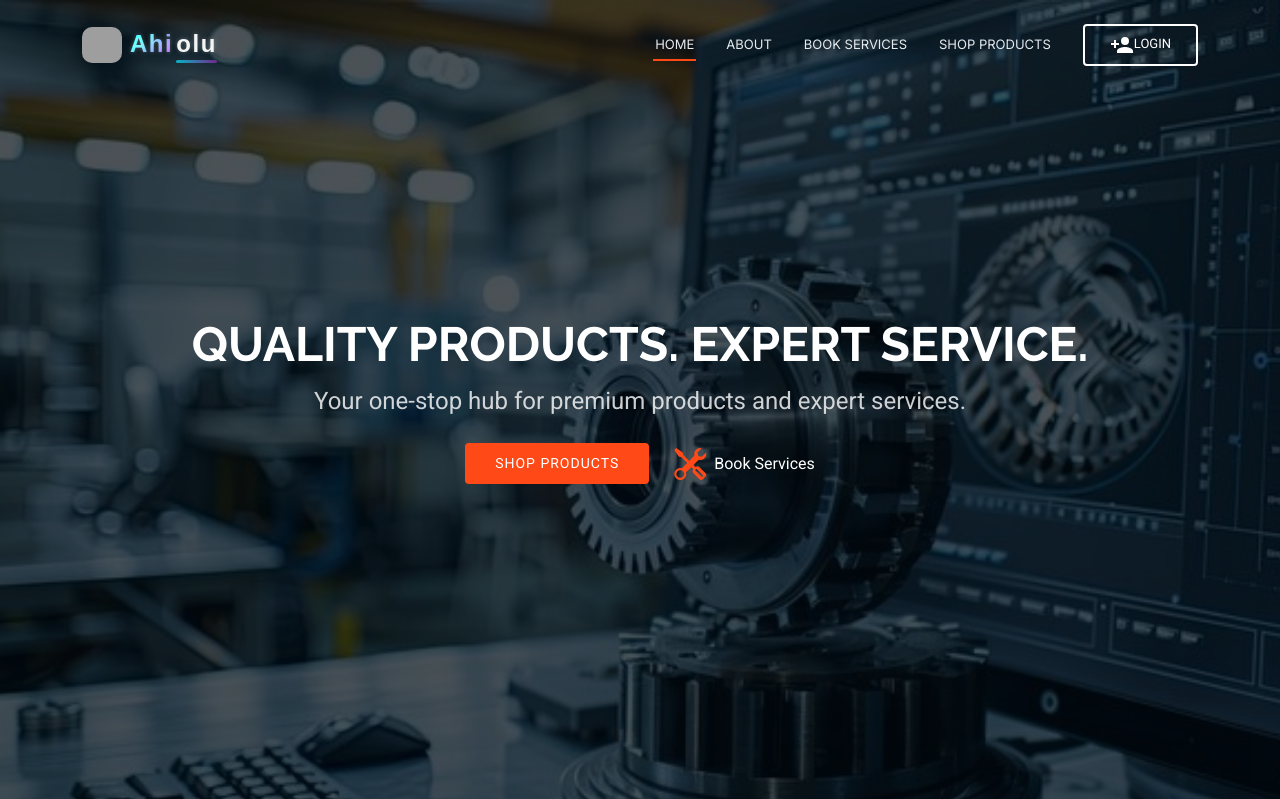
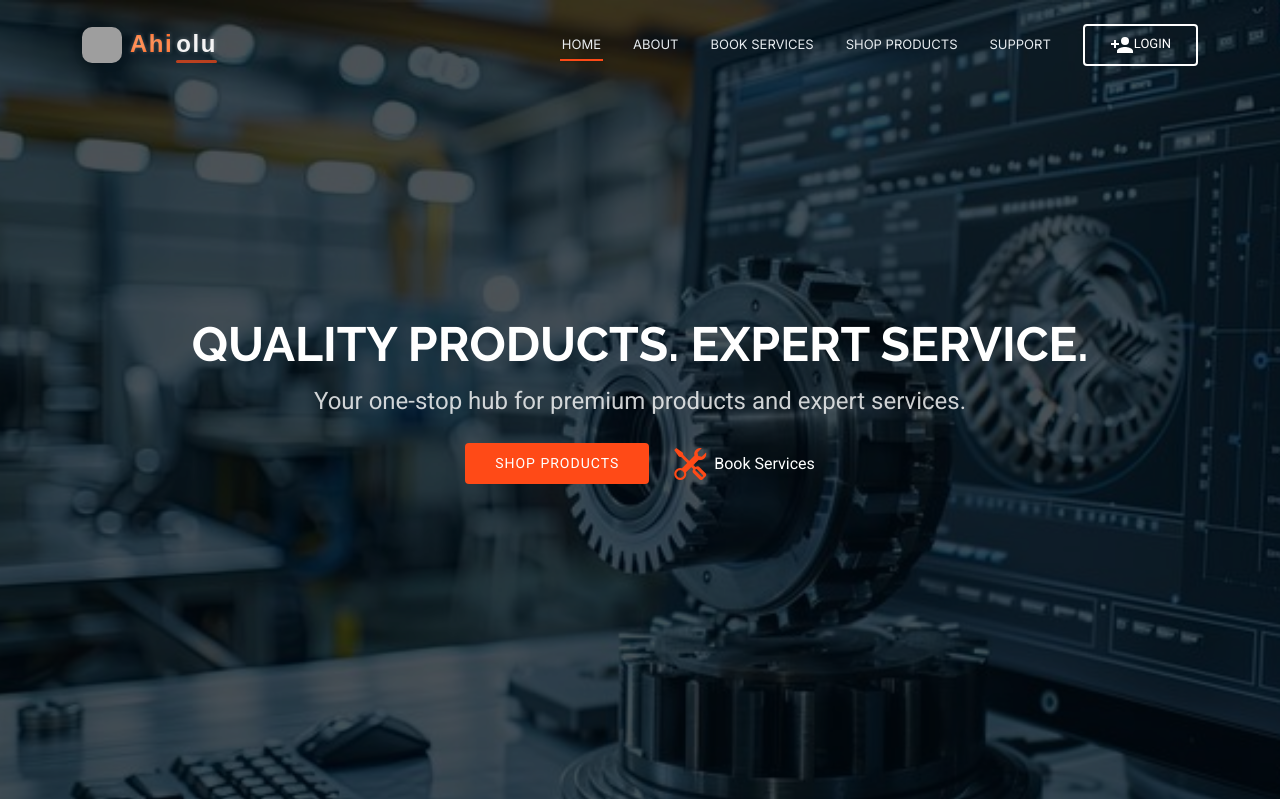
Before and after one commit to AlphaGL/Ahiolu, a Django app: page / in a window 1280 px wide. Shown: the top 799 px of the page. Run offline with Django 5.2, Linux system fonts and the light colour scheme; data comes from the database, SQL or seed files in the repository; some libraries are stand-ins or nearby versions; grey boxes are pictures that could not be loaded.

Commit message:
logo color and support

```diff
--- a/main/templates/main/base.html
+++ b/main/templates/main/base.html
@@ -81,7 +81,7 @@
         }
 
         .sitename .g {
-          background: linear-gradient(135deg, #00eaff, #9c27b0);
+          background: #ff4a17;
           -webkit-background-clip: text;
           -webkit-text-fill-color: transparent;
           font-size: 1.5rem;
@@ -100,7 +100,7 @@
           bottom: -4px;
           width: 100%;
           height: 3px;
-          background: linear-gradient(to right, #00eaff, #9c27b0);
+          background: #ff4a17;
           opacity: 0.7;
           border-radius: 4px;
         }
@@ -121,6 +121,7 @@
           <li><a href="{% url 'about' %}">About</a></li>
           <li><a href="{% url 'service_list' %}">Book Services</a></li>
           <li><a href="{% url 'product_list' %}">Shop Products</a></li>
+          <li><a href="mailto:engnrgeorgeiyke@gmail.com">Support</a></li>
         </ul>
         <i class="mobile-nav-toggle d-xl-none bi bi-list"></i>
       </nav>
```
